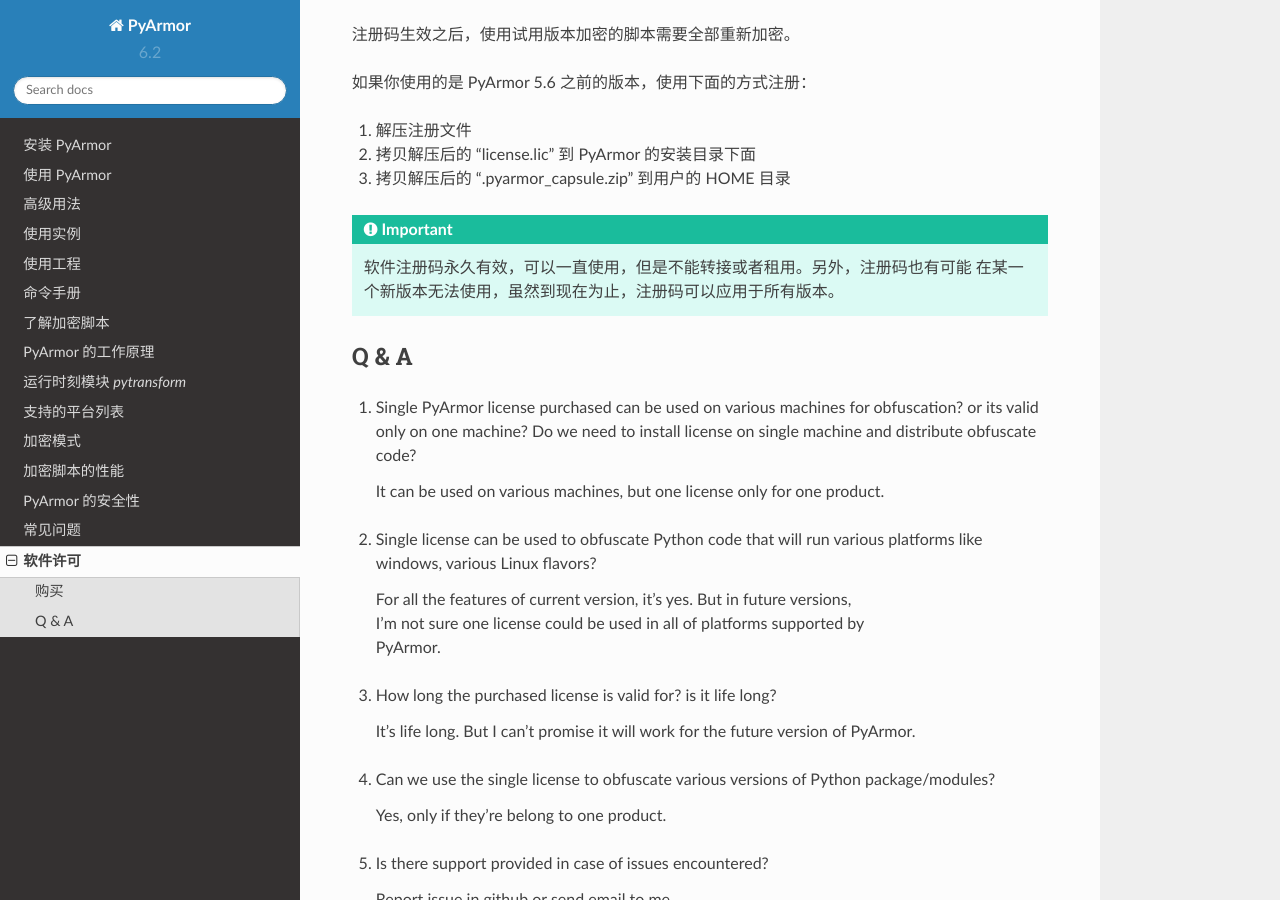
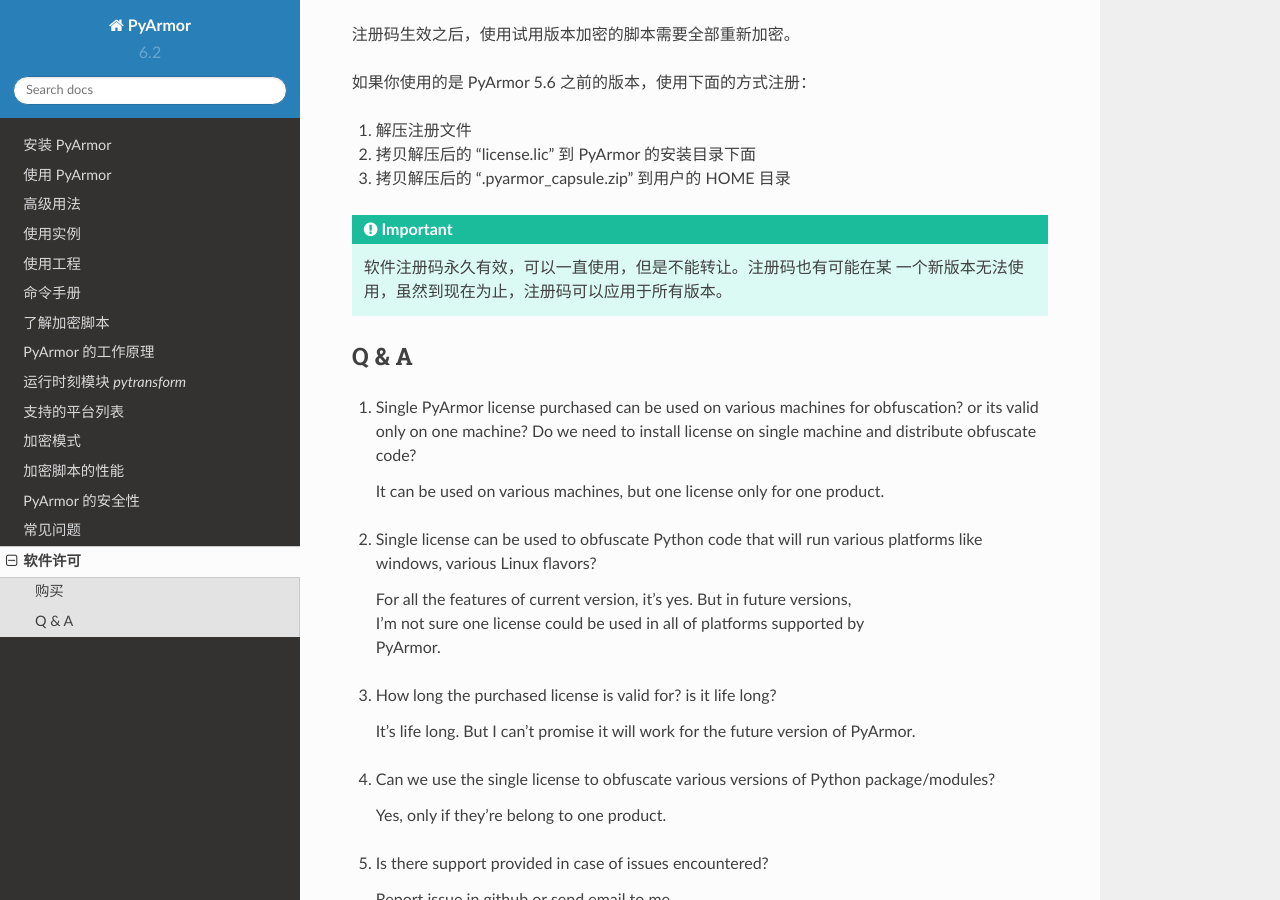
Before and after one commit to dashingsoft/pyarmor-docs-zh, a Sphinx documentation site: the page built from docs/license.rst, in a window 1280 px wide and 900 px high, scrolled down 1639 px. Built offline with Sphinx 7.4.7 and the Read the Docs theme 2.0.0, drawn with Linux system fonts in a browser that asks for light colours.

Commit message:
Refine doc

```diff
--- a/docs/license.rst
+++ b/docs/license.rst
@@ -81,8 +81,8 @@
 
 .. important::
 
-   软件注册码永久有效，可以一直使用，但是不能转接或者租用。另外，注册码也有可能
-   在某一个新版本无法使用，虽然到现在为止，注册码可以应用于所有版本。
+   软件注册码永久有效，可以一直使用，但是不能转让。注册码也有可能在某
+   一个新版本无法使用，虽然到现在为止，注册码可以应用于所有版本。
 
 Q & A
 -----
```
